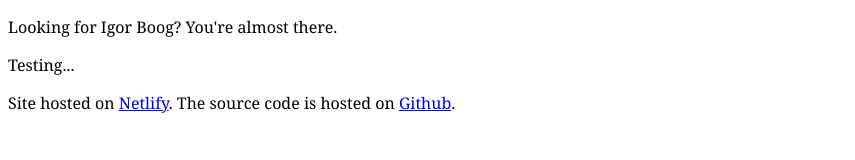
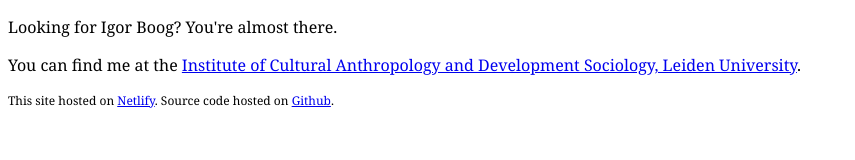
Before and after one commit to igorboog/igorboog.nl, a plain HTML site: page index.html in a window 1280 px wide. Shown: the whole page, without its empty margins (0-855 px from the left). Drawn offline with Linux system fonts and the light colour scheme.

Commit message:
Add files via upload

```diff
--- a/index.html
+++ b/index.html
@@ -6,10 +6,12 @@
 <body>
 <div style="font: 1em georgia;">
 <p>Looking for Igor Boog? You're almost there.</p>
-<p>Testing...</p>
+<p>You can find me at the <a href="https://www.universiteitleiden.nl/en/social-behavioural-sciences/cultural-anthropology-and-development-sociology/">Institute of Cultural Anthropology and Development Sociology, Leiden University</a>.</p>
+</div>
 
+<div style="font: 0.75em georgia;">
 <p>
-Site hosted on <a href="https://netlify.com">Netlify</a>. The source code is hosted on <a href="https://github.com">Github</a>.
+This site hosted on <a href="https://netlify.com">Netlify</a>. Source code hosted on <a href="https://github.com">Github</a>.
 </p>
 </div>
 </body>
```
